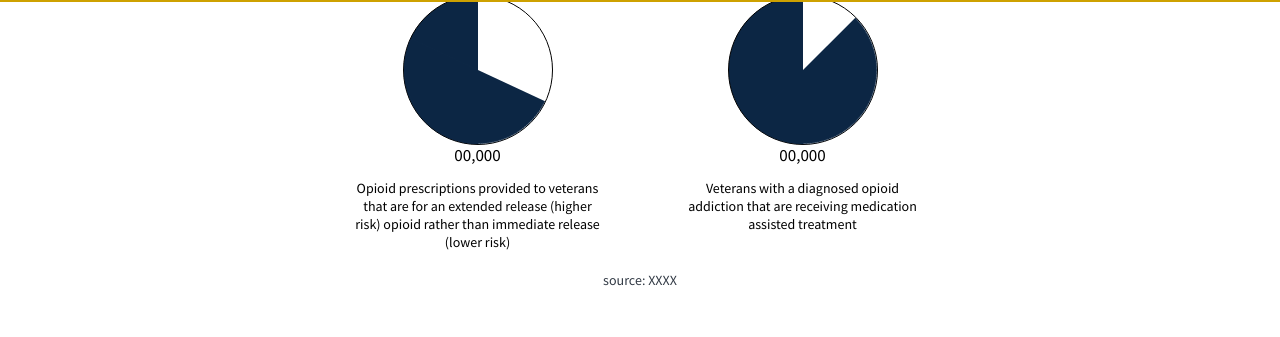
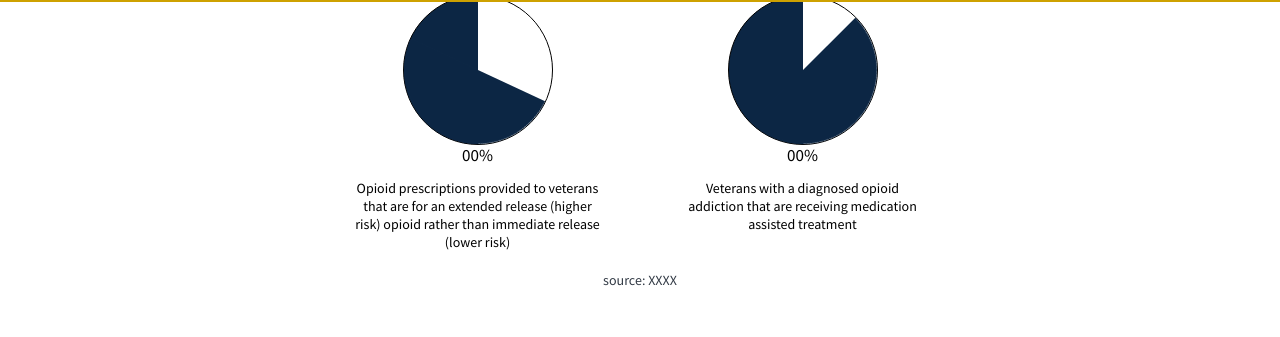
Before and after one commit to GSA/opioids.gov, a Jekyll site: the page built from index.md, in a window 1280 px wide and 900 px high, scrolled down 4722 px. Shown: the part 116-453 px from the top of the window. Built offline with Jekyll 4.4.1, drawn with Linux system fonts in a browser that asks for light colours; nearby versions of some CDN libraries.

Commit message:
Update home.html

```diff
--- a/_layouts/home.html
+++ b/_layouts/home.html
@@ -336,13 +336,13 @@ layout: default
     <div class="site-section-data-split">
       <div class="site-pie2-wrapper">
         <h3>Prevention</h3>
-        <div class="site-pie-chart2">00,000</div>
+        <div class="site-pie-chart2">00%</div>
         <div class="site-section-data-caption">Opioid prescriptions provided to veterans that are for an extended release (higher risk) opioid rather than immediate release (lower risk)
         </div>
       </div>
       <div class="site-pie3-wrapper">
         <h3>Treatment</h3>
-        <div class="site-pie-chart3">00,000</div>
+        <div class="site-pie-chart3">00%</div>
         <div class="site-section-data-caption">Veterans with a diagnosed opioid addiction that are receiving medication assisted treatment
         </div>
      </div>
```
